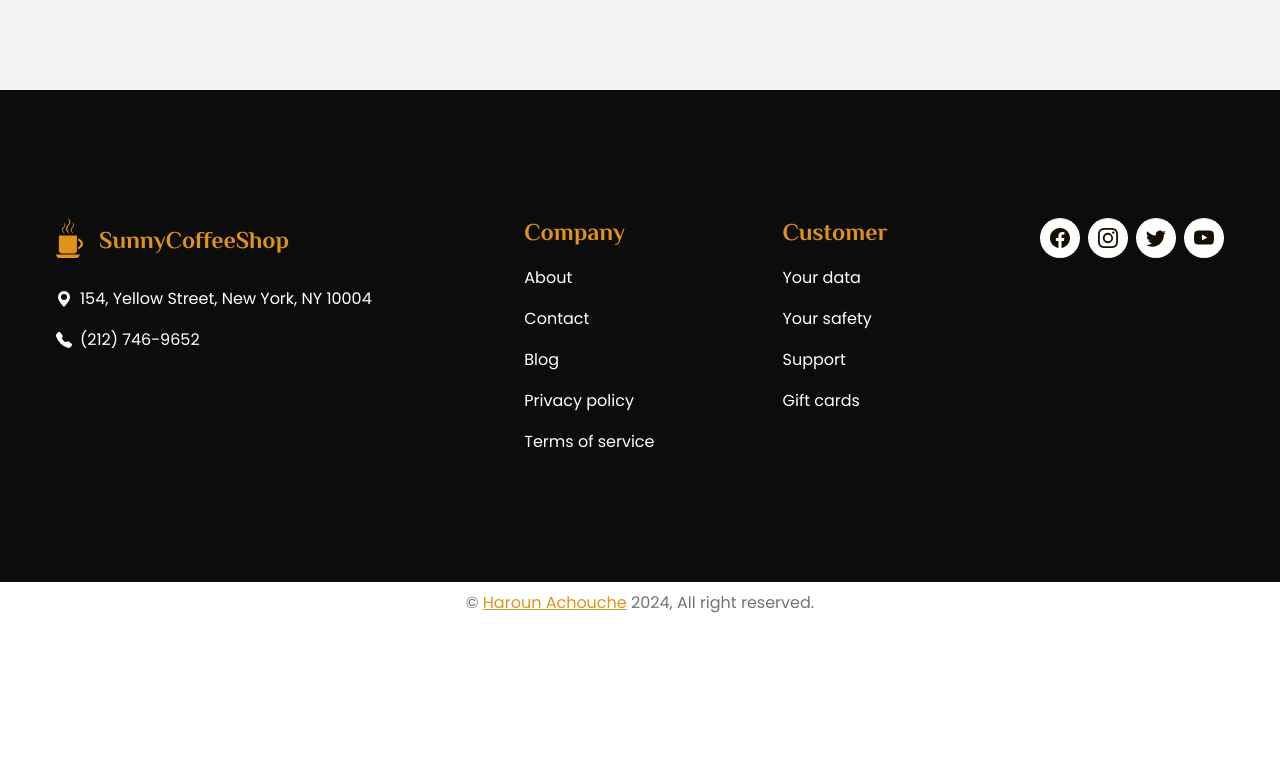
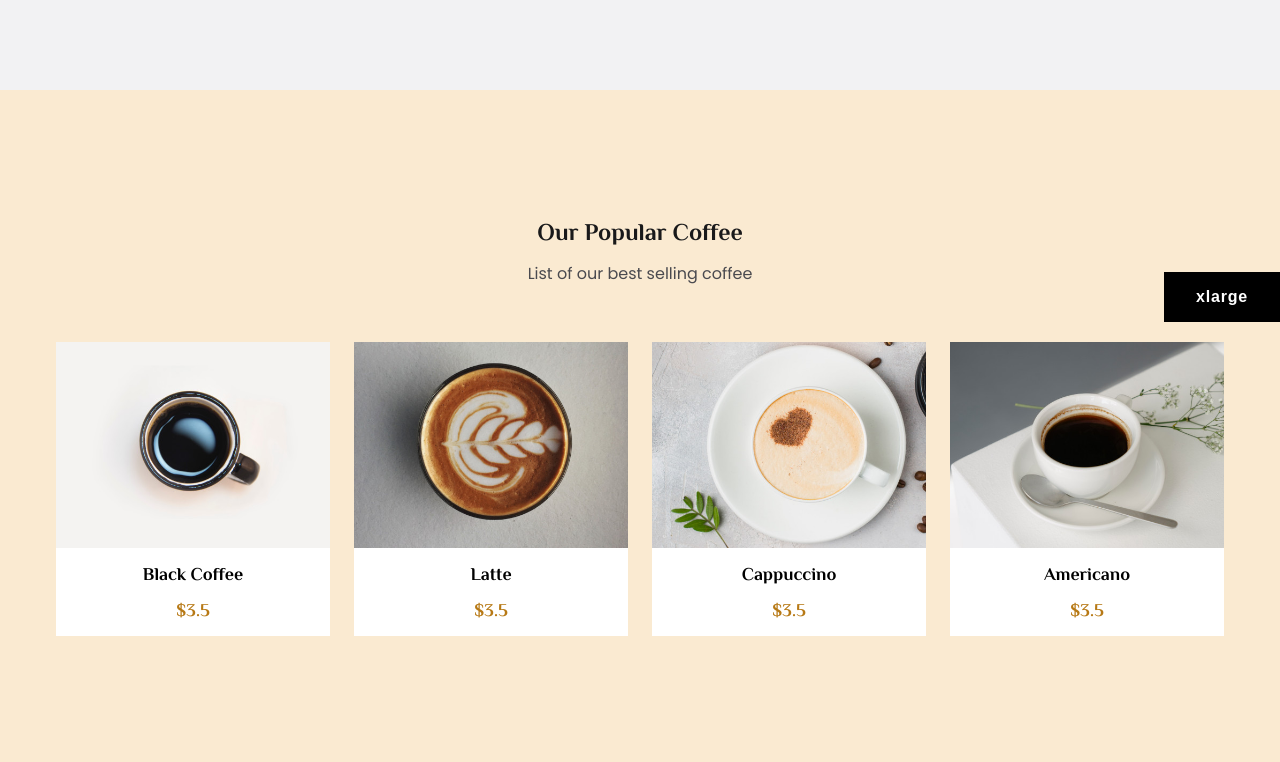
Before and after one commit to harounach/sunnycoffeeshop, a Next.js app: page / in a window 1280 px wide. Shown: the part 478-1240 px from the top of the page. Before the commit the page ends 1101 px from the top, so only its background shows below. Built offline with nearby package versions, Linux system fonts and the light colour scheme.

Commit message:
Create featured section

```diff
--- a/app/layout.tsx
+++ b/app/layout.tsx
@@ -12,7 +12,7 @@ export default function RootLayout({
 }) {
   const classes = classNames(poppins.variable, philosopher.variable);
   return (
-    <html lang="en">
+    <html lang="en" className="debug">
       <body className={classes}>{children}</body>
     </html>
   );
--- /dev/null
+++ b/app/lib/definitions.ts
@@ -0,0 +1,7 @@
+export type Product = {
+  _id: string;
+  title: string;
+  desc: string;
+  price: number;
+  image: string;
+};
--- /dev/null
+++ b/app/lib/placeholder-data.ts
@@ -0,0 +1,201 @@
+import type { Product } from "./definitions";
+
+export const products = [
+  // 01
+  {
+    _id: "coffee-01",
+    title: "Black Coffee",
+    desc: "Black Coffee",
+    price: 3.5,
+    image: "/images/01-black-coffee.jpg",
+  },
+
+  // 02
+  {
+    _id: "coffee-02",
+    title: "Latte",
+    desc: "Latte",
+    price: 3.5,
+    image: "/images/02-latte.jpg",
+  },
+
+  // 03
+  {
+    _id: "coffee-03",
+    title: "Cappuccino",
+    desc: "Cappuccino",
+    price: 3.5,
+    image: "/images/03-cappuccino.jpg",
+  },
+
+  // 04
+  {
+    _id: "coffee-04",
+    title: "Americano",
+    desc: "Americano",
+    price: 3.5,
+    image: "/images/04-americano.jpg",
+  },
+
+  // 05
+  {
+    _id: "coffee-05",
+    title: "Espresso",
+    desc: "Espresso",
+    price: 3.5,
+    image: "/images/05-espresso.jpg",
+  },
+
+  // 06
+  {
+    _id: "coffee-06",
+    title: "Doppio",
+    desc: "Doppio",
+    price: 3.5,
+    image: "/images/06-doppio.jpg",
+  },
+
+  // 07
+  {
+    _id: "coffee-07",
+    title: "Cortado",
+    desc: "Cortado",
+    price: 3.5,
+    image: "/images/07-cortado.jpg",
+  },
+
+  // 08
+  {
+    _id: "coffee-08",
+    title: "Red Eye",
+    desc: "Red Eye",
+    price: 3.5,
+    image: "/images/08-red-eye.jpg",
+  },
+
+  // 09
+  {
+    _id: "coffee-09",
+    title: "Galao",
+    desc: "Galao",
+    price: 3.5,
+    image: "/images/09-galao.jpg",
+  },
+
+  // 10
+  {
+    _id: "coffee-10",
+    title: "Lungo",
+    desc: "Lungo",
+    price: 3.5,
+    image: "/images/10-lungo.jpg",
+  },
+
+  // 11
+  {
+    _id: "coffee-11",
+    title: "Macchiato",
+    desc: "Macchiato",
+    price: 3.5,
+    image: "/images/11-macchiato.jpg",
+  },
+
+  // 12
+  {
+    _id: "coffee-12",
+    title: "Mocha",
+    desc: "Mocha",
+    price: 3.5,
+    image: "/images/12-mocha.jpg",
+  },
+
+  // 13
+  {
+    _id: "coffee-13",
+    title: "Ristretto",
+    desc: "Ristretto",
+    price: 3.5,
+    image: "/images/13-ristretto.jpg",
+  },
+
+  // 14
+  {
+    _id: "coffee-14",
+    title: "Flat White",
+    desc: "Flat White",
+    price: 3.5,
+    image: "/images/14-flat-white.jpg",
+  },
+
+  // 15
+  {
+    _id: "coffee-15",
+    title: "Affogato",
+    desc: "Affogato",
+    price: 3.5,
+    image: "/images/15-affogato.jpg",
+  },
+
+  // 16
+  {
+    _id: "coffee-16",
+    title: "Cafe Au Lait",
+    desc: "Cafe Au Lait",
+    price: 3.5,
+    image: "/images/16-cafe-au-lait.jpg",
+  },
+
+  // 17
+  {
+    _id: "coffee-17",
+    title: "Irish",
+    desc: "Irish",
+    price: 3.5,
+    image: "/images/17-irish.jpg",
+  },
+
+  // 18
+  {
+    _id: "coffee-18",
+    title: "Iced Espresso",
+    desc: "Iced Espresso",
+    price: 3.5,
+    image: "/images/18-iced-espresso.jpg",
+  },
+
+  // 19
+  {
+    _id: "coffee-19",
+    title: "Cold Brew",
+    desc: "Cold Brew",
+    price: 3.5,
+    image: "/images/19-cold-brew.jpg",
+  },
+
+  // 20
+  {
+    _id: "coffee-20",
+    title: "Iced Latte",
+    desc: "Iced Latte",
+    price: 3.5,
+    image: "/images/20-iced-latte.jpg",
+  },
+
+  // 21
+  {
+    _id: "coffee-21",
+    title: "Iced Americano",
+    desc: "Iced Americano",
+    price: 3.5,
+    image: "/images/21-iced-americano.jpg",
+  },
+
+  // 22
+  {
+    _id: "coffee-22",
+    title: "Iced Mocha",
+    desc: "Iced Mocha",
+    price: 3.5,
+    image: "/images/22-iced-mocha.jpg",
+  },
+];
--- a/app/page.tsx
+++ b/app/page.tsx
@@ -1,13 +1,27 @@
 import Header from "@/app/ui/navigation/header/Header";
 import Footer from "@/app/ui/navigation/footer/Footer";
 import Hero from "@/app/ui/section/Hero";
+import CoffeeCard from "@/app/ui/cards/CoffeeCard";
+import { products } from "@/app/lib/placeholder-data";
+const favoriteProducts = products.slice(0, 4);
 
 export default function Page() {
   return (
     <div>
       <Header />
-      <main className="home" id="content">
+      <main className="home-page" id="content">
         <Hero />
+        <section className="home-page__featured section">
+          <div className="container">
+            <h2 className="subtitle title-medium">Our Popular Coffee</h2>
+            <p className="desc body-base">List of our best selling coffee</p>
+            <div className="coffee-card-grid">
+              {favoriteProducts.map((product) => {
+                return <CoffeeCard key={product._id} product={product} />;
+              })}
+            </div>
+          </div>
+        </section>
       </main>
       <Footer />
     </div>
--- /dev/null
+++ b/app/ui/cards/CoffeeCard.tsx
@@ -0,0 +1,33 @@
+import Link from "next/link";
+import Image from "next/image";
+import type { Product } from "@/app/lib/definitions";
+
+interface CoffeeCardProps {
+  product: Product;
+  customClasses?: string;
+}
+
+export default function CoffeeCard({
+  product,
+  customClasses,
+}: CoffeeCardProps) {
+  return (
+    <Link
+      className="coffee-card"
+      title={product.title}
+      href={`/products/${product._id}`}
+    >
+      <Image
+        src={product.image}
+        width={242}
+        height={189}
+        alt={product.title}
+        className="coffee-card__img"
+      />
+      <div className="coffee-card__content">
+        <span className="coffee-card__title title-base">{product.title}</span>
+        <span className="coffee-card__price title-base">{`$${product.price}`}</span>
+      </div>
+    </Link>
+  );
+}
--- a/app/ui/styles/abstracts/_helpers.scss
+++ b/app/ui/styles/abstracts/_helpers.scss
@@ -6,7 +6,7 @@
     position: fixed;
     right: 0;
     bottom: 0;
-    content: "Small";
+    content: "small";
     font-family: sans-serif;
     letter-spacing: 0.05rem;
     color: #fff;
--- a/app/ui/styles/base/_typography.scss
+++ b/app/ui/styles/base/_typography.scss
@@ -50,6 +50,32 @@
   color: vars.$white;
 }
 
+.title {
+  color: vars.$neutral-900;
+  margin-bottom: vars.$space-3;
+  text-align: center;
+}
+
+.subtitle {
+  color: vars.$neutral-900;
+  margin-bottom: vars.$space-3;
+  text-align: center;
+}
+
+.desc {
+  color: vars.$neutral-700;
+  text-align: center;
+  margin-bottom: vars.$space-8;
+
+  @include mixins.breakpoint(md) {
+    margin-bottom: vars.$space-10;
+  }
+
+  &--dimmed {
+    color: vars.$neutral-600;
+  }
+}
+
 .text-center {
   text-align: center;
 }
@@ -77,88 +103,3 @@
 .text-sm {
   max-width: 448px;
 }
-
-@each $breakpoint in map.keys(vars.$breakpoints) {
-  @include mixins.breakpoint($breakpoint) {
-    .#{$breakpoint}\:responsive {
-      max-width: 100%;
-      height: auto;
-    }
-
-    // display-large
-    .#{$breakpoint}\:display-large {
-      @include mixins.displayLargeText();
-      color: vars.$primary-500;
-    }
-
-    // display-base
-    .#{$breakpoint}\:display-base {
-      @include mixins.displayBaseText();
-      color: vars.$primary-500;
-    }
-
-    // title-large
-    .#{$breakpoint}\:title-large {
-      @include mixins.titleLargeText();
-      color: vars.$primary-500;
-    }
-
-    // title-medium
-    .#{$breakpoint}\:title-medium {
-      @include mixins.titleMediumText();
-      color: vars.$white;
-    }
-
-    // title-base
-    .#{$breakpoint}\:title-base {
-      @include mixins.titleBaseText();
-      color: vars.$white;
-    }
-
-    // button
-    .#{$breakpoint}\:button {
-      @include mixins.buttonText();
-      color: vars.$white;
-    }
-
-    // body-large
-    .#{$breakpoint}\:body-large {
-      @include mixins.bodyLargeText();
-      color: vars.$white;
-    }
-
-    // body-base
-    .#{$breakpoint}\:body-base {
-      @include mixins.bodyBaseText();
-      color: vars.$white;
-    }
-
-    .#{$breakpoint}\:text-center {
-      text-align: center;
-    }
-
-    .#{$breakpoint}\:text-start {
-      text-align: start;
-    }
-
-    .#{$breakpoint}\:text-end {
-      text-align: end;
-    }
-
-    .#{$breakpoint}\:text-confined {
-      max-width: 768px;
-    }
-
-    .#{$breakpoint}\:text-lg {
-      max-width: 768px;
-    }
-
-    .#{$breakpoint}\:text-md {
-      max-width: 576px;
-    }
-
-    .#{$breakpoint}\:text-sm {
-      max-width: 448px;
-    }
-  }
-}
--- /dev/null
+++ b/app/ui/styles/components/_coffee-card.scss
@@ -0,0 +1,57 @@
+@use "../abstracts/variables" as vars;
+@use "../abstracts/mixins" as mixins;
+
+// coffee-card-grid
+.coffee-card-grid {
+  display: grid;
+  grid-template-columns: 1fr;
+  gap: vars.$space-5;
+
+  @include mixins.breakpoint(md) {
+    grid-template-columns: repeat(2, 1fr);
+  }
+
+  @include mixins.breakpoint(lg) {
+    grid-template-columns: repeat(3, 1fr);
+  }
+
+  @include mixins.breakpoint(xl) {
+    grid-template-columns: repeat(4, 1fr);
+  }
+}
+
+// coffee-card
+.coffee-card {
+  display: flex;
+  flex-direction: column;
+  gap: vars.$space-3;
+  text-decoration: none;
+  background-color: vars.$white;
+
+  // coffee-card__img
+  &__img {
+    width: 100%;
+    height: auto;
+    object-fit: cover;
+    aspect-ratio: vars.$aspect-landscape;
+  }
+
+  // coffee-card__content
+  &__content {
+    display: flex;
+    flex-direction: column;
+    align-items: center;
+    gap: vars.$space-3;
+  }
+
+  // coffee-card__title
+  &__title {
+    color: vars.$black;
+  }
+
+  // coffee-card__price
+  &__price {
+    color: vars.$primary-600;
+    margin-bottom: vars.$space-3;
+  }
+}
--- a/app/ui/styles/main.scss
+++ b/app/ui/styles/main.scss
@@ -6,7 +6,7 @@
 // 05-animations
 @use "./abstracts/variables";
 @use "./abstracts/mixins";
-// @use "./abstracts/helpers";
+@use "./abstracts/helpers";
 
 // <vendors>
 
@@ -31,6 +31,7 @@
 @use "./components/pagination";
 @use "./components/tab";
 @use "./components/button";
+@use "./components/coffee-card";
 
 // <layout>
 @use "./layout/container";
--- a/app/ui/styles/pages/_home-page.scss
+++ b/app/ui/styles/pages/_home-page.scss
@@ -4,3 +4,8 @@
 // home-page
 .home-page {
 }
+
+// home-page__featured
+.home-page__featured {
+  background-color: vars.$primary-100;
+}
```
